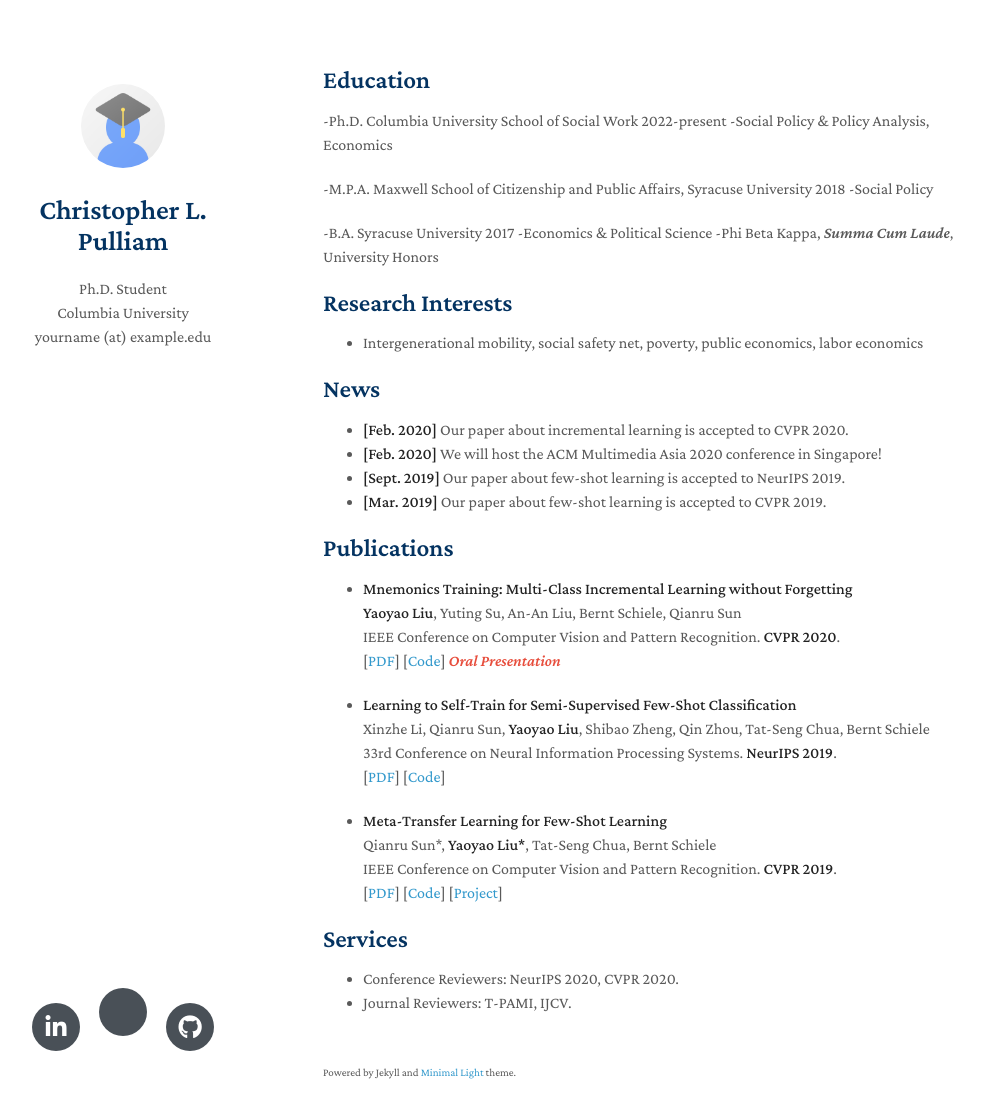
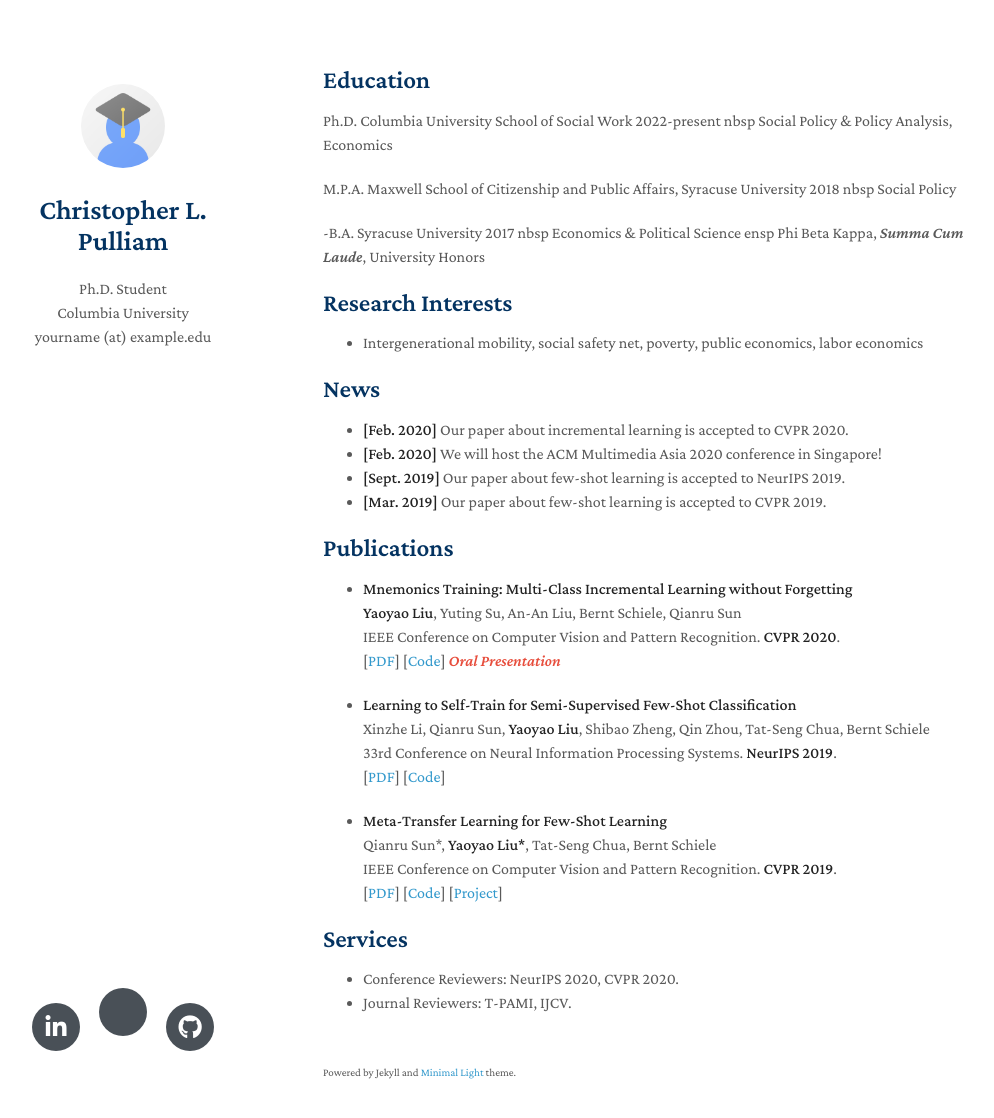
Before and after one commit to christopher-pulliam/oldsite, a Jekyll site: the page built from index.md, in a window 1280 px wide and 1153 px high. Shown: the top 1118 px of the window, without its empty margins (147-1141 px from the left). Built offline with Jekyll 4.4.1, drawn with Linux system fonts in a browser that asks for light colours; nearby versions of some CDN libraries; a style sheet for code colours, icons or effects is not loaded; our own code applies the rules of GitHub Pages for plain Markdown files.

Commit message:
Update index.md

```diff
--- a/index.md
+++ b/index.md
@@ -4,15 +4,15 @@ layout: homepage
 
 ## Education
 
--Ph.D. Columbia University School of Social Work 2022-present
-  -Social Policy & Policy Analysis, Economics
+Ph.D. Columbia University School of Social Work 2022-present
+  nbsp Social Policy & Policy Analysis, Economics
 
--M.P.A. Maxwell School of Citizenship and Public Affairs, Syracuse University 2018
-  -Social Policy
+M.P.A. Maxwell School of Citizenship and Public Affairs, Syracuse University 2018
+  nbsp Social Policy
 
 -B.A. Syracuse University 2017
-  -Economics & Political Science
-    -Phi Beta Kappa, *Summa Cum Laude*, University Honors
+  nbsp Economics & Political Science
+    ensp Phi Beta Kappa, *Summa Cum Laude*, University Honors
 
 ## Research Interests
 - Intergenerational mobility, social safety net, poverty, public economics, labor economics
```
